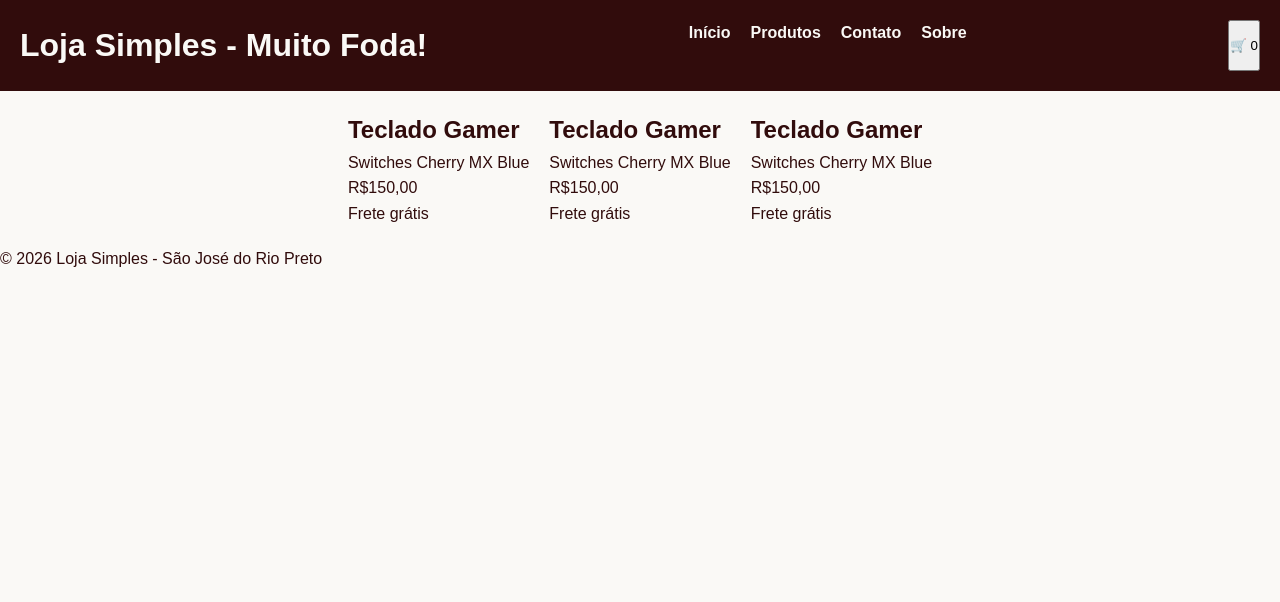
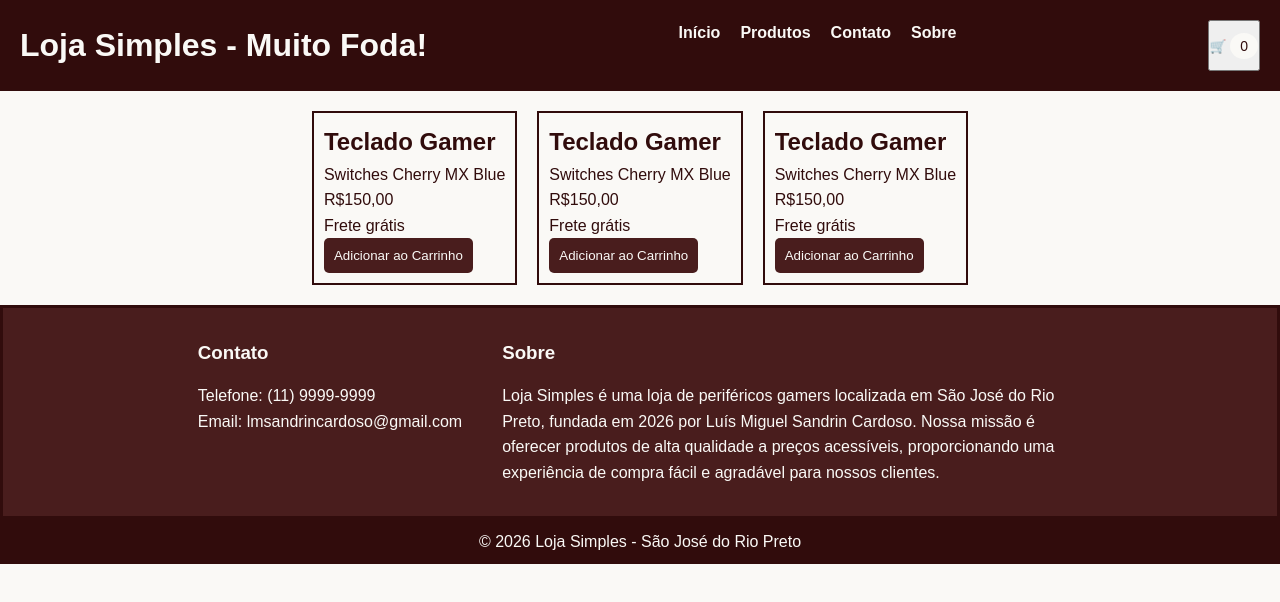
Before and after one commit to jameshllsng/loja-simples, a plain HTML site: page index.html in a window 1280 px wide. Drawn offline with Linux system fonts and the light colour scheme.

Commit message:
mais atualizações

```diff
--- a/css/style.css
+++ b/css/style.css
@@ -1,3 +1,4 @@
+/* Base */
 * {
   margin: 0;
   padding: 0;
@@ -26,6 +27,16 @@ header {
   text-align: center;
 }
 
+/* Menu */
+
+#carrinho-count {
+  background-color: #faf9f6;
+  color: #310c0c;
+  border-radius: 50%;
+  padding: 5px 10px;
+  font-size: 14px;
+}
+
 .menu {
   display: flex;
   list-style: none;
@@ -39,6 +50,8 @@ header {
   font-weight: bold;
 }
 
+/* Main */
+
 .produtos {
   display: flex;
   flex-wrap: wrap;
@@ -46,3 +59,55 @@ header {
   padding: 20px;
   justify-content: center;
 }
+
+.item-produto {
+  padding: 10px;
+  border: 2px solid #310c0c;
+}
+
+.adicionar-carrinho {
+  padding: 10px;
+  background-color: #491d1d;
+  color: #faf9f6;
+  border: none;
+  border-radius: 5px;
+  cursor: pointer;
+}
+
+.adicionar-carrinho:hover {
+  background-color: #613636;
+}
+
+/* Contato | Sobre | Copyright */
+
+#contato,
+#sobre {
+  margin-bottom: 15px;
+}
+
+.contato-sobre {
+  display: flex;
+  gap: 20px;
+  padding: 20px;
+  background-color: #491d1d;
+  color: #faf9f6;
+  border: 3px solid #310c0c;
+  justify-content: center;
+}
+
+.contato,
+.sobre {
+  /* border: 1px solid red; */
+  padding: 10px;
+}
+
+.sobre {
+  max-width: 600px;
+}
+
+.copyright {
+  text-align: center;
+  padding: 10px;
+  background-color: #310c0c;
+  color: #faf9f6;
+}
--- a/index.html
+++ b/index.html
@@ -5,7 +5,7 @@
   <meta charset="UTF-8">
   <meta name="viewport" content="width=device-width, initial-scale=1.0">
   <title>Loja Simples</title>
-  <link rel="stylesheet" href="/css/style.css">
+  <link rel="stylesheet" href="css/style.css">
 </head>
 
 <body>
@@ -21,42 +21,59 @@
       </ul>
     </nav>
     <button class="carrinho" aria-label="Carrinho de compras">
-      🛒 <span class="carrinho-count">0</span>
+      🛒 <span id="carrinho-count">0</span>
     </button>
   </header>
 
-  <main class="produtos">
+  <main id="produtos" class="produtos">
     <article class="item-produto">
-      <h2>Teclado Gamer</h2> <!-- O título do produto, será que eu uso h2? -->
+      <h2>Teclado Gamer</h2>
       <div class="info-produto">
         <p class="descricao">Switches Cherry MX Blue</p>
         <p class="preco">R$150,00</p>
         <p class="frete">Frete grátis</p>
       </div>
+      <button class="adicionar-carrinho">Adicionar ao Carrinho</button>
     </article>
 
     <article class="item-produto">
-      <h2>Teclado Gamer</h2> <!-- O título do produto, será que eu uso h2? -->
+      <h2>Teclado Gamer</h2>
       <div class="info-produto">
         <p class="descricao">Switches Cherry MX Blue</p>
         <p class="preco">R$150,00</p>
         <p class="frete">Frete grátis</p>
       </div>
+      <button class="adicionar-carrinho">Adicionar ao Carrinho</button>
     </article>
-
     <article class="item-produto">
-      <h2>Teclado Gamer</h2> <!-- O título do produto, será que eu uso h2? -->
+      <h2>Teclado Gamer</h2>
       <div class="info-produto">
         <p class="descricao">Switches Cherry MX Blue</p>
         <p class="preco">R$150,00</p>
         <p class="frete">Frete grátis</p>
       </div>
+      <button class="adicionar-carrinho">Adicionar ao Carrinho</button>
     </article>
+
   </main>
 
   <footer>
-    <p>© 2026 Loja Simples - São José do Rio Preto</p>
+    <div class="contato-sobre">
+      <div class="contato">
+        <h3 id="contato">Contato</h3>
+        <p>Telefone: (11) 9999-9999</p>
+        <p>Email: lmsandrincardoso@gmail.com</p>
+      </div>
+      <div class="sobre">
+        <h3 id="sobre">Sobre</h3>
+        <p>Loja Simples é uma loja de periféricos gamers localizada em São José do Rio Preto, fundada em 2026 por Luís Miguel Sandrin Cardoso. Nossa missão é oferecer produtos de alta qualidade a preços acessíveis, proporcionando uma experiência de compra fácil e agradável para nossos clientes.</p>
+      </div>
+    </div>
+    <p class="copyright">© 2026 Loja Simples - São José do Rio Preto</p>
   </footer>
+
+  <script src="./js/script.js"></script>
+
 </body>
 
 </html>
--- a/js/script.js
+++ b/js/script.js
@@ -0,0 +1,13 @@
+const addCarrinho = document.querySelectorAll(".adicionar-carrinho");
+const contCarrinho = document.getElementById("carrinho-count");
+
+let qtdCarrinho = 0;
+
+function atualizarCarrinho() {
+  qtdCarrinho++;
+  contCarrinho.textContent = qtdCarrinho;
+}
+
+addCarrinho.forEach(function (button) {
+  button.addEventListener("click", atualizarCarrinho);
+});
```
